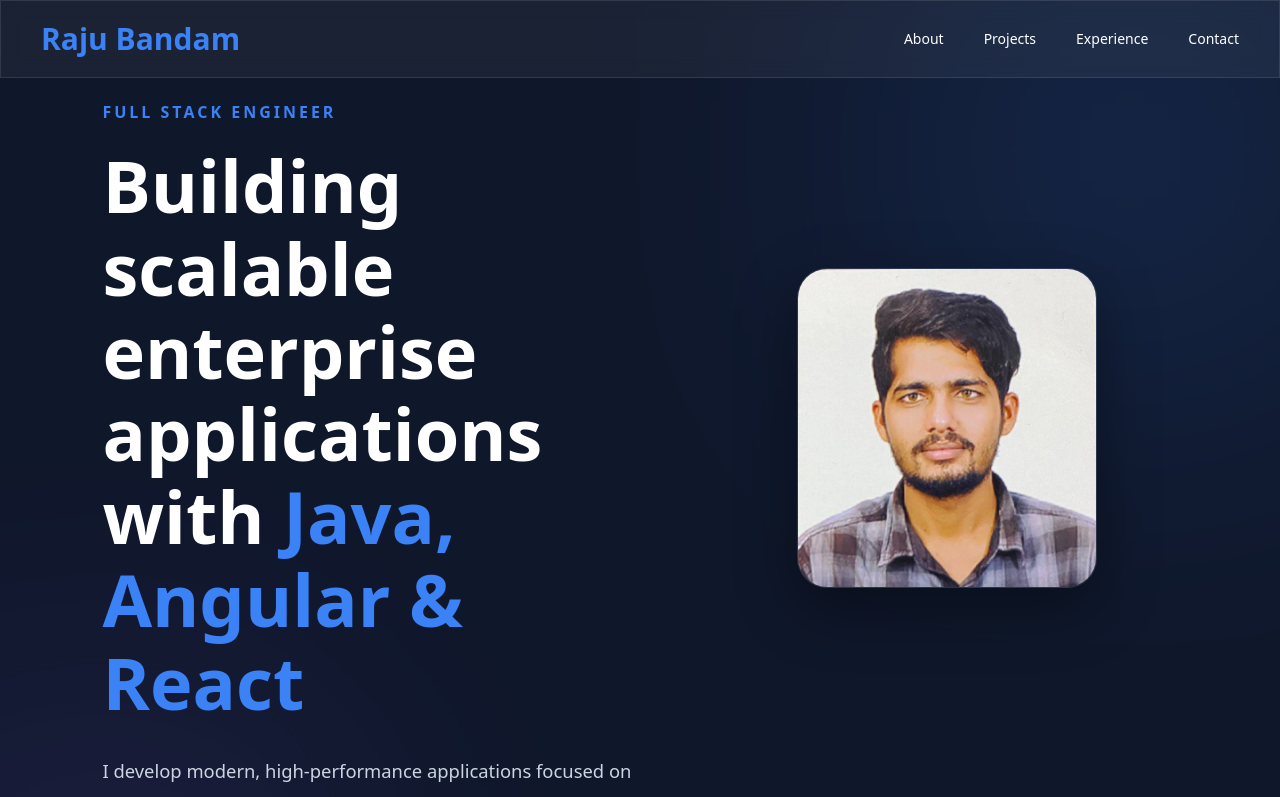
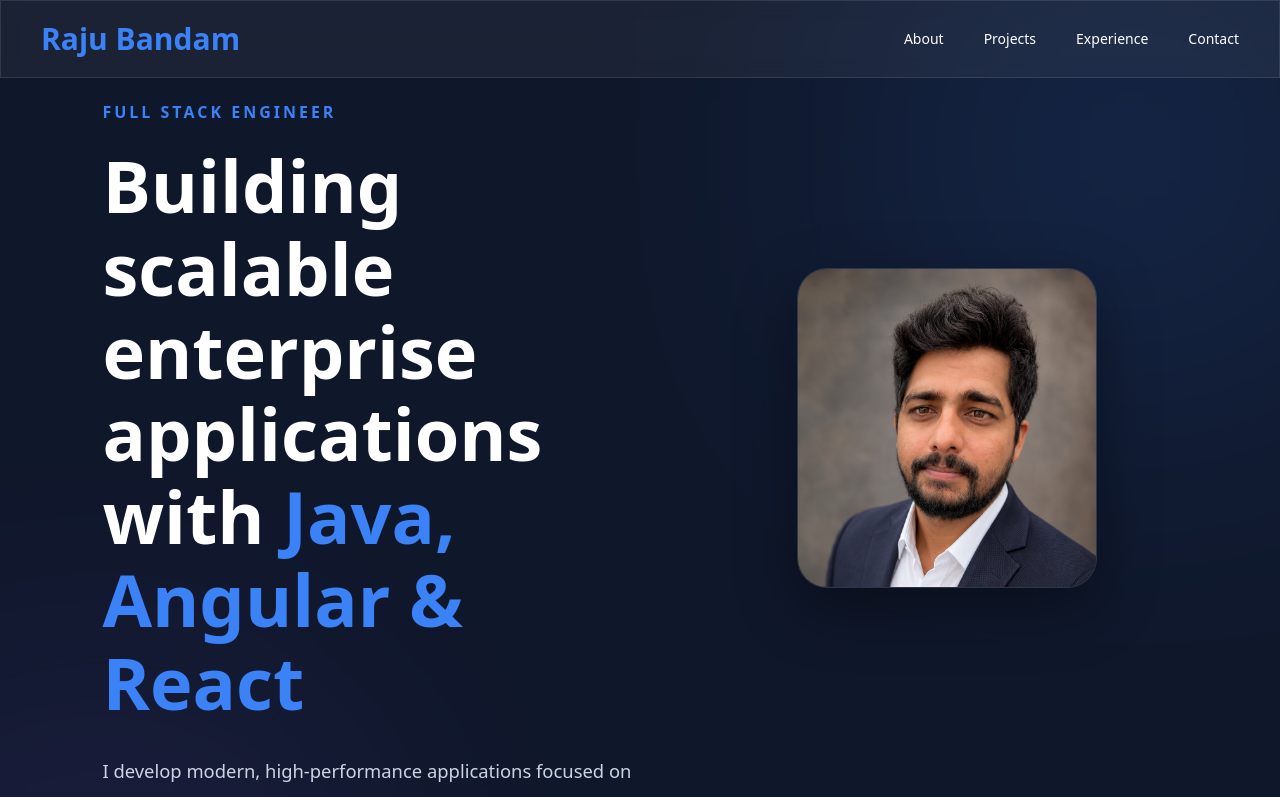
Before and after one commit to rajubandam980/RajuPortfolio, an Angular app: page / in a window 1280 px wide. Shown: the top 797 px of the page. Built offline with nearby package versions, Linux system fonts and the light colour scheme.

Commit message:
Initial Angular portfolio setup

```diff
--- a/src/app/components/hero/hero.html
+++ b/src/app/components/hero/hero.html
@@ -68,7 +68,7 @@
       <div class="profile-card">
 
         <img
-          src="profile.jpg"
+          src="profilee.png"
           alt="Raju profile"
           class="profile-image"
         />
```
Also changed, not shown: public/profilee.png (added).
